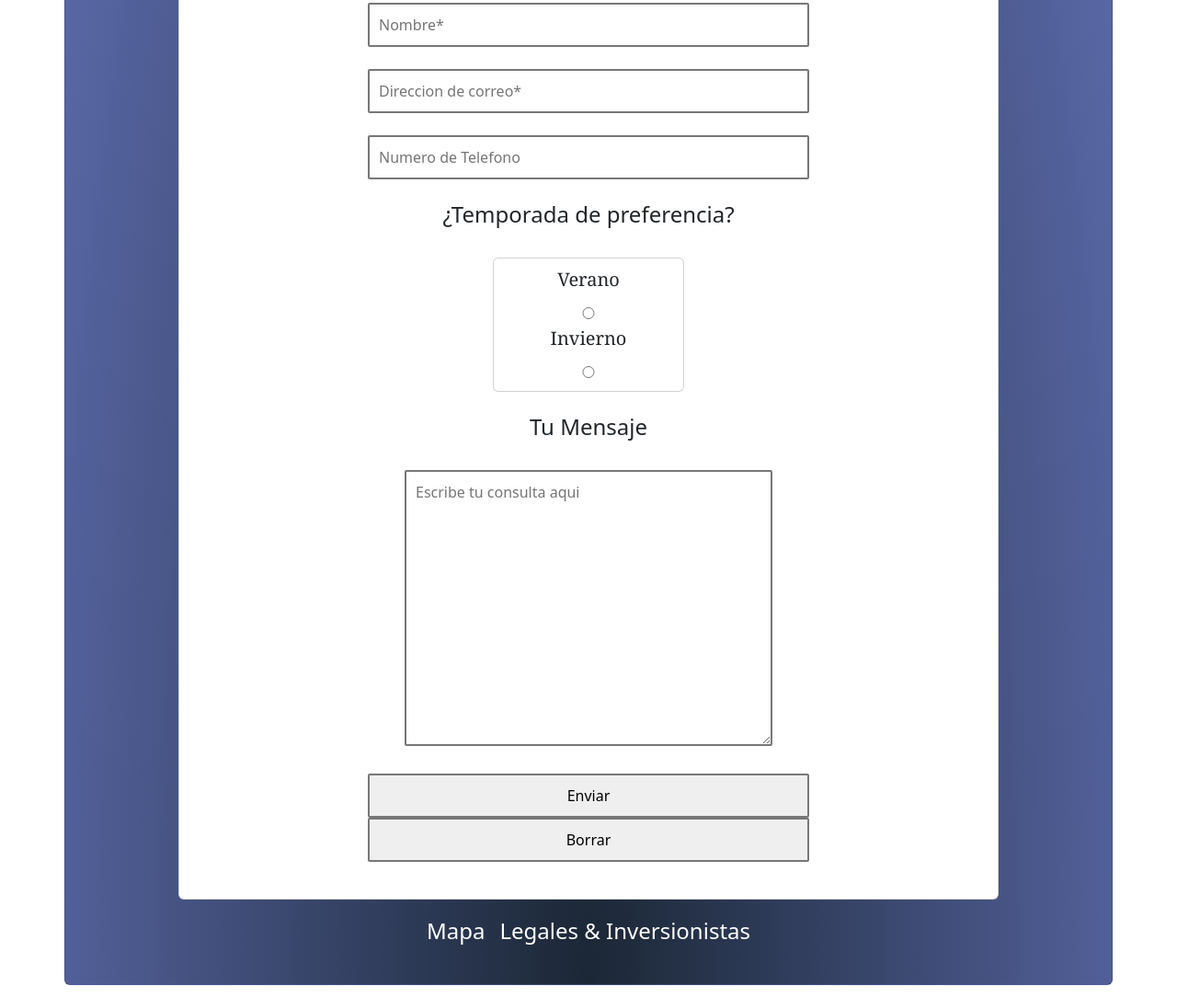
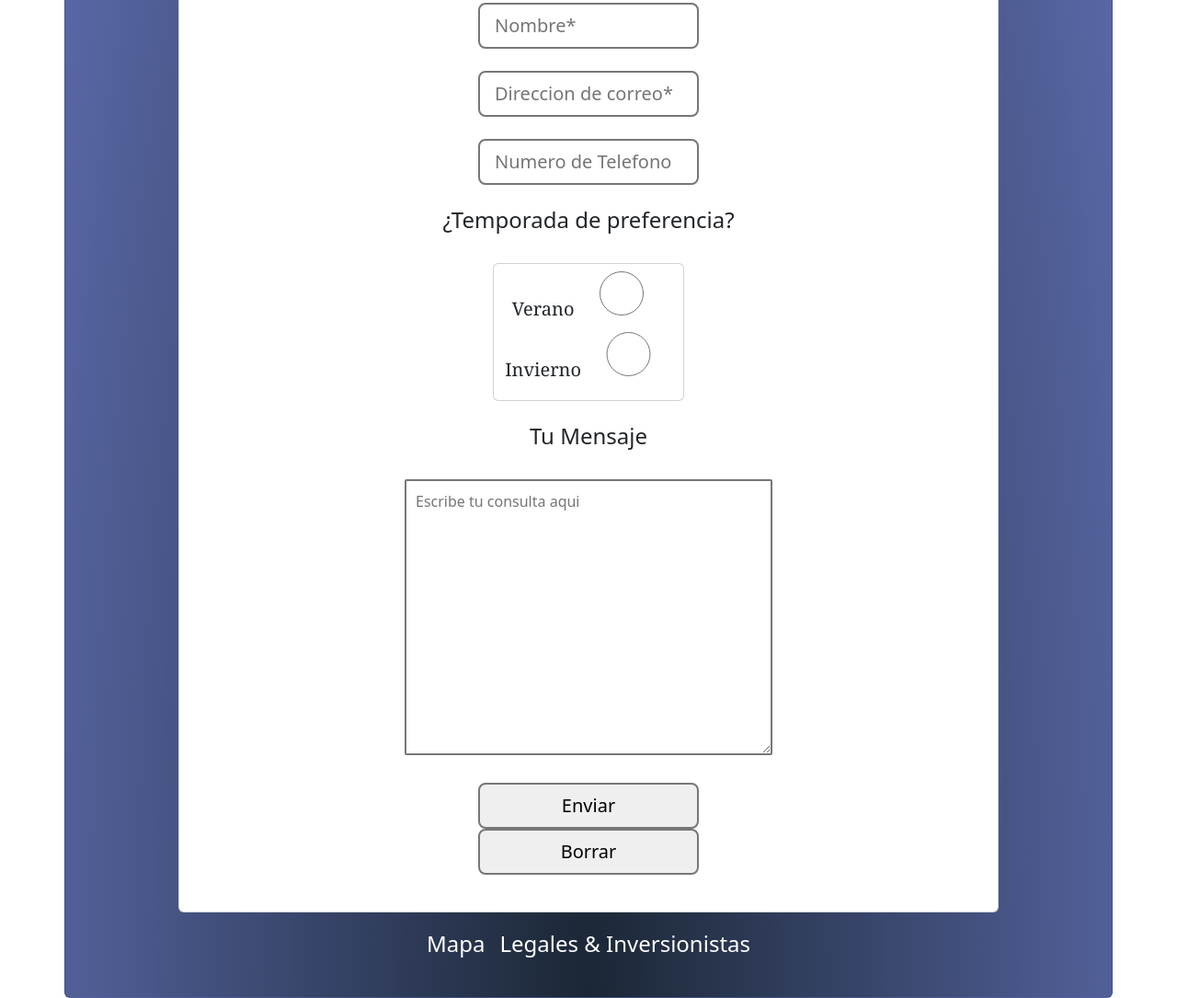
Before and after one commit to PhilDevRhythm/Summer-Lodge-v1.0, a website: page pages/contacto.html in a window 1280 px wide. Shown: the part 1019-2104 px from the top of the page at 92% size. Drawn offline with nearby package versions, Linux system fonts and the light colour scheme.

Commit message:
new form format

```diff
--- a/css/_content.scss
+++ b/css/_content.scss
@@ -34,3 +34,10 @@
 .popup_window {
     @include border-custom(solid, 200px 200px, red)
 }
+
+/*FORMA CONTACTO*/
+
+.form-control-lg{
+    width: 50%;
+
+}
--- a/pages/contacto.html
+++ b/pages/contacto.html
@@ -125,20 +125,20 @@
                 <form>
                     <h4>Datos personales</h4>
                     <br>
-                    <input type="text" placeholder="Nombre*" required><br>
+                    <input class="form-control-lg" type="text" placeholder="Nombre*" required><br>
                     <br>
-                    <input type="email" placeholder="Direccion de correo*" required><br>
+                    <input class="form-control-lg"type="email" placeholder="Direccion de correo*" required><br>
                     <br>
-                    <input type="tel" placeholder="Numero de Telefono">
+                    <input class="form-control-lg"type="tel" placeholder="Numero de Telefono">
                     <br>
                     <br>
                     <h4>¿Temporada de preferencia?</h4>
                     <br>
                     <div class="card p-2" id="container_season_choose">
                         <label for="from-temporada-select">Verano</label>
-                        <input type="radio" name="from-temporada-select" value="verano" required>
+                        <input class="form-control-lg"type="radio" name="from-temporada-select" value="verano" required>
                         <label for="from-temporada-select">Invierno</label>
-                        <input type="radio" name="from-temporada-select" value="invierno">
+                        <input class="form-control-lg"type="radio" name="from-temporada-select" value="invierno">
                     </div>
                     <br>
                     <br>
@@ -146,8 +146,8 @@
                     <br>
                     <textarea placeholder="Escribe tu consulta aqui" style="width:400px; height:300px;"></textarea><br>
                     <br>
-                    <input type="submit" value="Enviar">
-                    <input type="reset" value="Borrar">
+                    <input class="form-control-lg"type="submit" value="Enviar">
+                    <input class="form-control-lg"type="reset" value="Borrar">
                 </form>
             </div>
             <br>
```
Also changed, not shown: css/main.css.
